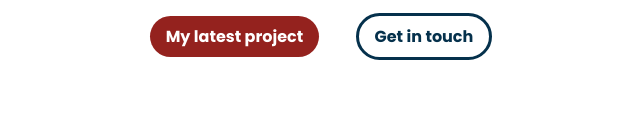
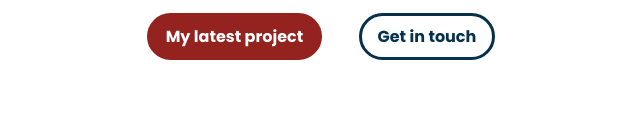
Before and after one commit to BjornBergquist/WebbramverkLecture1, a plain HTML site: page index.html in a window 1280 px wide. In both pictures the pointer is over the link "My latest project". Shown: the part 659-774 px from the top of the page, 319-959 px from the left. Drawn offline with Linux system fonts and the light colour scheme.

Commit message:
Fix so the buttons were the same size.

```diff
--- a/css/style.css
+++ b/css/style.css
@@ -126,11 +126,13 @@ header {
 
 .btn--primary {
   background-color: var(--clr-accent);
+  border: 0.2em solid var(--clr-accent);
 }
 
 .btn--primary:hover,
 .btn--primary:focus {
   background-color: var(--clr-accent-dark);
+  border-color: var(--clr-accent-dark);
 }
 
 .btn--secondary {
@@ -143,6 +145,7 @@ header {
 .btn--secondary:focus {
   background-color: var(--clr-primary-dark);
   color: var(--clr-secondary-light);
+  border: 0.2em solid var(--clr-primary-dark);
 }
 
 /* 3. Main */
```
